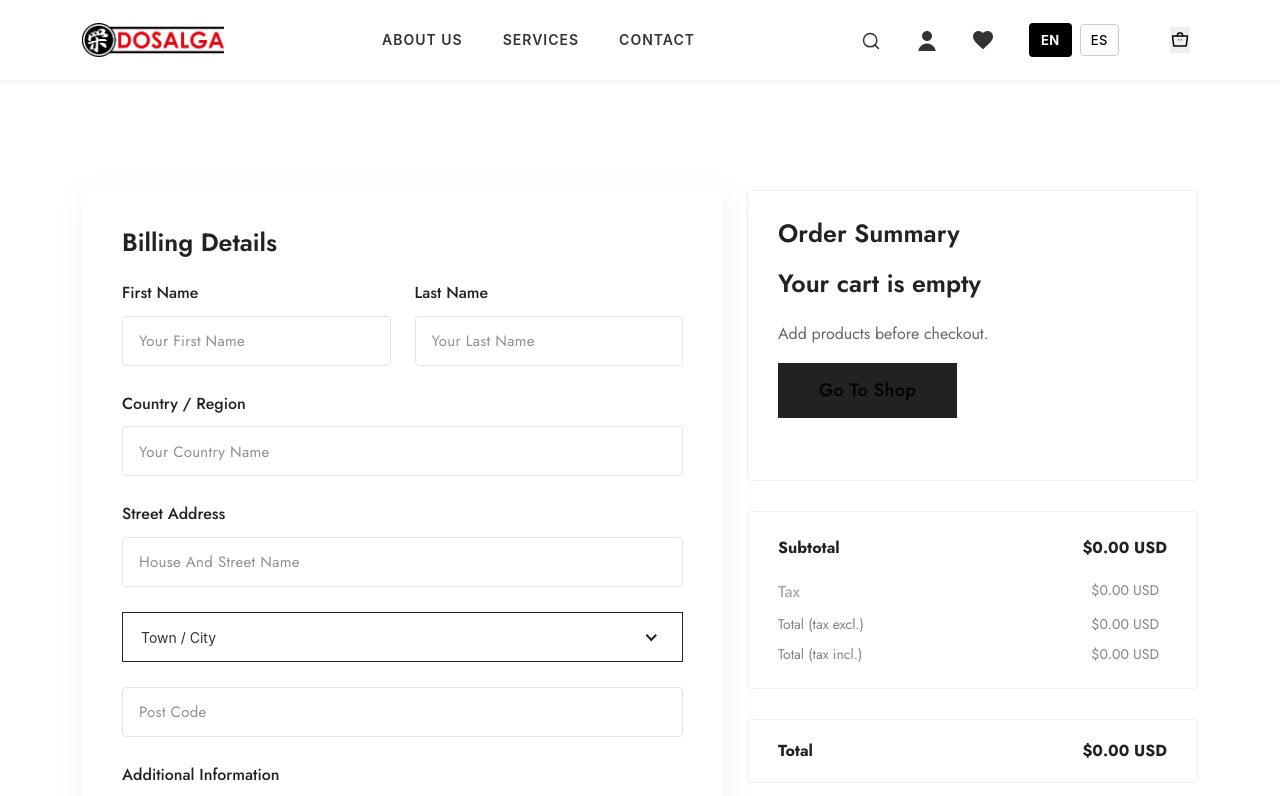
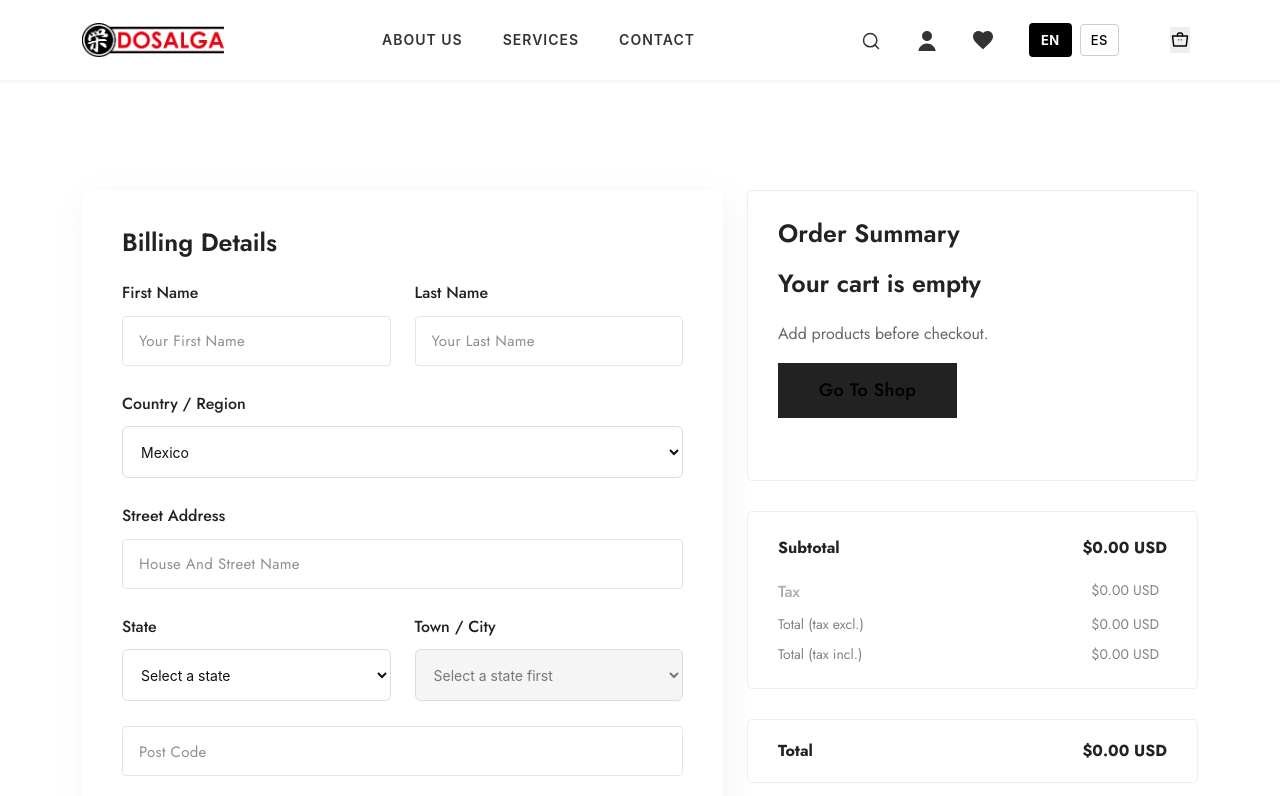
Before and after one commit to o7digital/dosalga, a Next.js app: page /shop/checkout in a window 1280 px wide. Shown: the top 796 px of the page. Built offline with nearby package versions, Linux system fonts and the light colour scheme.

Commit message:
Add Mexico state and city selectors to checkout

```diff
--- a/src/pages/shop/checkout.js
+++ b/src/pages/shop/checkout.js
@@ -1,16 +1,38 @@
-import React from 'react';
+import React, { useMemo, useState } from 'react';
 import Link from 'next/link';
 import SelectComponent from '@/src/components/common/SelectComponent';
 import { useCart } from '@/src/contexts/CartContext';
 import { formatUSDPrice } from '@/src/lib/pricing';
 import { toast } from 'react-toastify';
 
+const MEXICO_STATE_CITIES = {
+  'Ciudad de Mexico': ['Alvaro Obregon', 'Benito Juarez', 'Coyoacan', 'Cuauhtemoc', 'Iztapalapa', 'Miguel Hidalgo'],
+  'Estado de Mexico': ['Ecatepec', 'Naucalpan', 'Nezahualcoyotl', 'Toluca', 'Tlalnepantla'],
+  Jalisco: ['Guadalajara', 'Zapopan', 'Tlaquepaque', 'Tonalá', 'Puerto Vallarta'],
+  NuevoLeon: ['Monterrey', 'San Nicolas', 'Guadalupe', 'Apodaca', 'Santa Catarina'],
+  Puebla: ['Puebla', 'Tehuacan', 'San Martin Texmelucan', 'Atlixco'],
+  Queretaro: ['Santiago de Queretaro', 'San Juan del Rio', 'El Marques'],
+  Guanajuato: ['Leon', 'Irapuato', 'Celaya', 'Salamanca', 'Guanajuato'],
+  Veracruz: ['Veracruz', 'Xalapa', 'Coatzacoalcos', 'Cordoba'],
+  Yucatan: ['Merida', 'Valladolid', 'Tizimin'],
+  QuintanaRoo: ['Cancun', 'Playa del Carmen', 'Cozumel', 'Tulum'],
+};
+
 const Checkout = () => {
   const { cart, removeFromCart, updateQuantity, getCartTotal } = useCart();
+  const [billingCountry, setBillingCountry] = useState('Mexico');
+  const [billingState, setBillingState] = useState('');
+  const [billingCity, setBillingCity] = useState('');
   const subtotal = getCartTotal();
   const shipping = 0;
   const tax = 0;
   const total = subtotal + shipping + tax;
+
+  const mexicoStates = useMemo(() => Object.keys(MEXICO_STATE_CITIES), []);
+  const mexicoCities = useMemo(() => {
+    if (!billingState) return [];
+    return MEXICO_STATE_CITIES[billingState] || [];
+  }, [billingState]);
 
   const handlePlaceOrder = (event) => {
     event.preventDefault();
@@ -46,7 +68,22 @@ const Checkout = () => {
                     <div className="col-12">
                       <div className="form-inner">
                         <label>Country / Region</label>
-                        <input type="text" name="country" placeholder="Your country name" />
+                        <select
+                          name="country"
+                          value={billingCountry}
+                          onChange={(event) => {
+                            const nextCountry = event.target.value;
+                            setBillingCountry(nextCountry);
+                            setBillingState('');
+                            setBillingCity('');
+                          }}
+                        >
+                          <option value="Mexico">Mexico</option>
+                          <option value="United States">United States</option>
+                          <option value="Canada">Canada</option>
+                          <option value="France">France</option>
+                          <option value="Other">Other</option>
+                        </select>
                       </div>
                     </div>
                     <div className="col-12">
@@ -55,11 +92,65 @@ const Checkout = () => {
                         <input type="text" name="address" placeholder="House and street name" />
                       </div>
                     </div>
-                    <div className="col-12">
-                      <div className="form-inner">
-                        <SelectComponent options={['Dhaka', 'Saidpur', 'Newyork']} placeholder="Town / City" />
-                      </div>
-                    </div>
+                    {billingCountry === 'Mexico' ? (
+                      <>
+                        <div className="col-md-6">
+                          <div className="form-inner">
+                            <label>State</label>
+                            <select
+                              name="state"
+                              value={billingState}
+                              onChange={(event) => {
+                                setBillingState(event.target.value);
+                                setBillingCity('');
+                              }}
+                            >
+                              <option value="">Select a state</option>
+                              {mexicoStates.map((state) => (
+                                <option key={state} value={state}>
+                                  {state}
+                                </option>
+                              ))}
+                            </select>
+                          </div>
+                        </div>
+                        <div className="col-md-6">
+                          <div className="form-inner">
+                            <label>Town / City</label>
+                            <select
+                              name="city"
+                              value={billingCity}
+                              onChange={(event) => setBillingCity(event.target.value)}
+                              disabled={!billingState}
+                            >
+                              <option value="">
+                                {billingState ? 'Select a city' : 'Select a state first'}
+                              </option>
+                              {mexicoCities.map((city) => (
+                                <option key={city} value={city}>
+                                  {city}
+                                </option>
+                              ))}
+                            </select>
+                          </div>
+                        </div>
+                      </>
+                    ) : (
+                      <>
+                        <div className="col-md-6">
+                          <div className="form-inner">
+                            <label>State / Province</label>
+                            <input type="text" name="state" placeholder="State / Province" />
+                          </div>
+                        </div>
+                        <div className="col-md-6">
+                          <div className="form-inner">
+                            <label>Town / City</label>
+                            <input type="text" name="city" placeholder="Town / City" />
+                          </div>
+                        </div>
+                      </>
+                    )}
                     <div className="col-12">
                       <div className="form-inner">
                         <input type="text" name="postcode" placeholder="Post Code" />
@@ -307,6 +398,22 @@ const Checkout = () => {
       </div>
 
       <style jsx>{`
+        .form-inner select {
+          width: 100%;
+          min-height: 52px;
+          border: 1px solid #ddd;
+          border-radius: 6px;
+          padding: 0 14px;
+          background: #fff;
+          color: #111;
+        }
+
+        .form-inner select:disabled {
+          background: #f5f5f5;
+          color: #777;
+          cursor: not-allowed;
+        }
+
         .delete-btn {
           border: 0;
           background: transparent;
```
